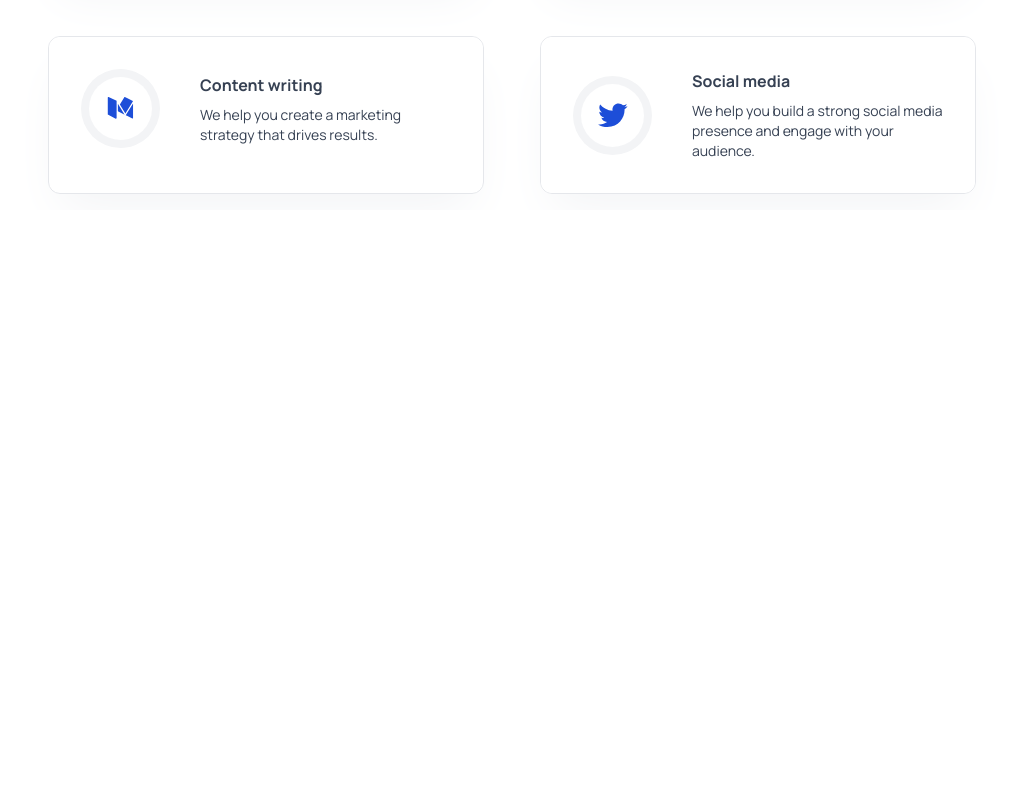
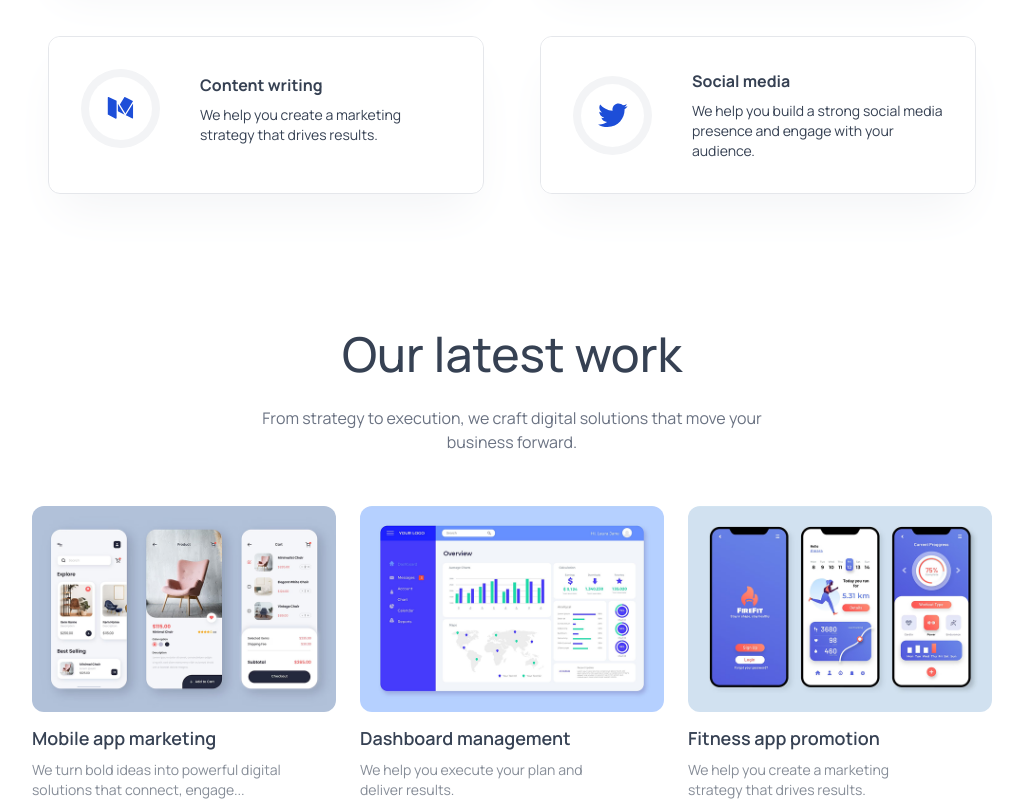
Before and after one commit to nethmalgeesaraux/Modern-Responsive-Website-Using-React-JS-Tailwind-CSS-Frontend-Project, a React (Vite) app: page / in a window 1280 px wide. Shown: the part 1716-2516 px from the top of the page, without its empty margins (128-1151 px from the left). Before the commit the page ends 1926 px from the top, so only its background shows below. Built offline with nearby package versions, Linux system fonts and the light colour scheme.

Commit message:
Components ourwork

```diff
--- a/src/App.jsx
+++ b/src/App.jsx
@@ -3,6 +3,7 @@
 import { Hero } from "./components/Hero";
 import { TrustedBy } from "./components/TrustedBy";
 import { Services } from "./components/Services";
+import { OurWork } from "./components/OurWork";
 
 
 function App() {
@@ -13,7 +14,8 @@
       <Navbar theme={theme} setTheme={setTheme} />
       <Hero/>
       <TrustedBy/>
-    <Services/>
+      <Services/>
+      <OurWork/>
     </div>
   );
 }
--- /dev/null
+++ b/src/components/OurWork.jsx
@@ -0,0 +1,55 @@
+import React from 'react'
+import { Title } from './Title'
+import assets from '../assets/assets';
+
+export const OurWork = () => {
+
+    const workData = [
+        {
+            title: "Mobile app marketing",
+            description: "We turn bold ideas into powerful digital solutions that connect, engage...",
+            image: assets.work_mobile_app,
+        },
+        {
+            title: "Dashboard management",
+            description: "We help you execute your plan and deliver results.",
+            image: assets.work_dashboard_management,
+        },
+        {
+            title: "Fitness app promotion",
+            description: "We help you create a marketing strategy that drives results.",
+             image: assets.work_fitness_app,
+        },
+    ];
+
+
+    return (
+        <div
+            id="our-work"
+            className="flex flex-col items-center gap-7 px-4 sm:px-12 lg:px-24 xl:px-40 pt-30 text-gray-700 dark:text-white"
+        >
+
+            <Title
+                title="Our latest work"
+                desc="From strategy to execution, we craft digital solutions that move your business forward."
+            />
+
+            <div className="grid sm:grid-cols-2 lg:grid-cols-3 gap-6 w-full max-w-5xl">
+                {workData.map((work, index) => (
+                    <div
+                        key={index}
+                        className="hover:scale-102 duration-500 transition-all cursor-pointer"
+                    >
+                        <img src={work.image} className="w-full rounded-xl" alt="" />
+                        <h3 className="mt-3 mb-2 text-lg font-semibold">{work.title}</h3>
+                        <p className="text-sm opacity-60 w-5/6">{work.description}</p>
+                    </div>
+                ))}
+            </div>
+
+
+
+        </div>
+
+    )
+}
```
